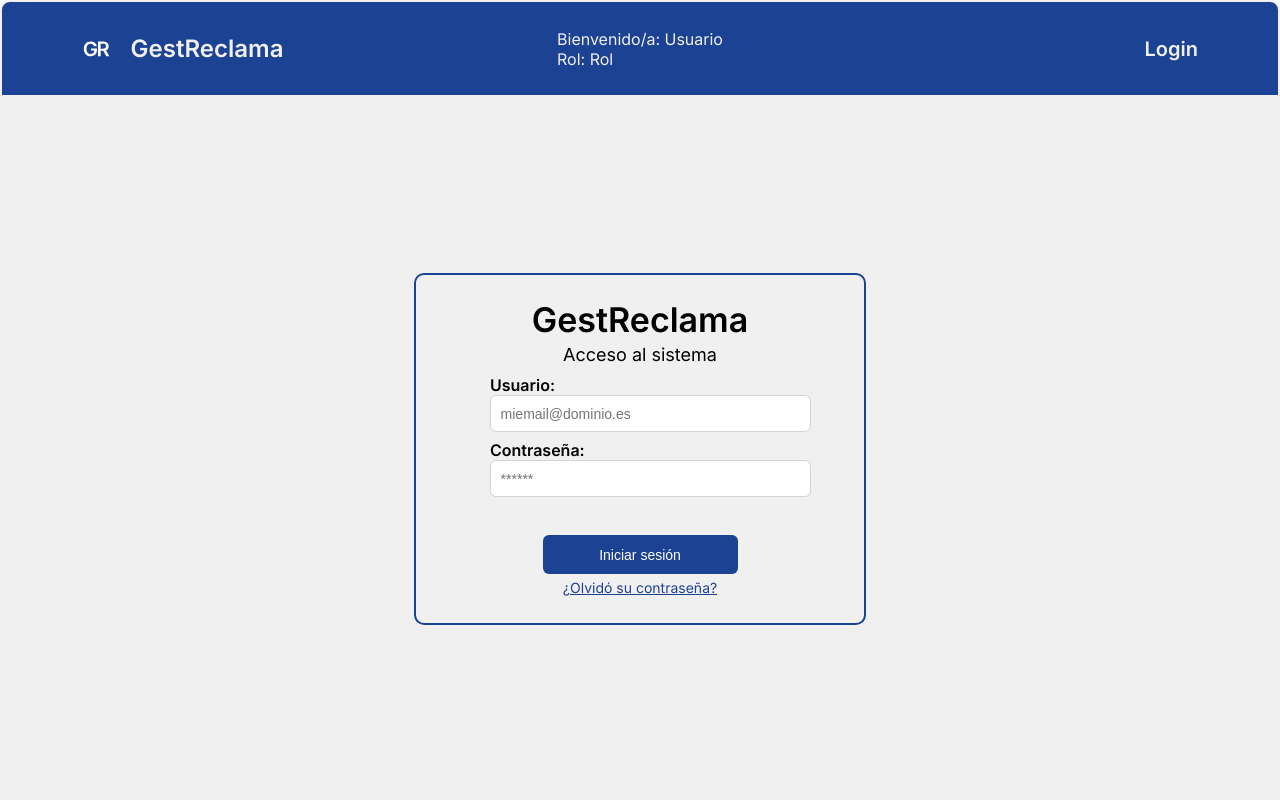
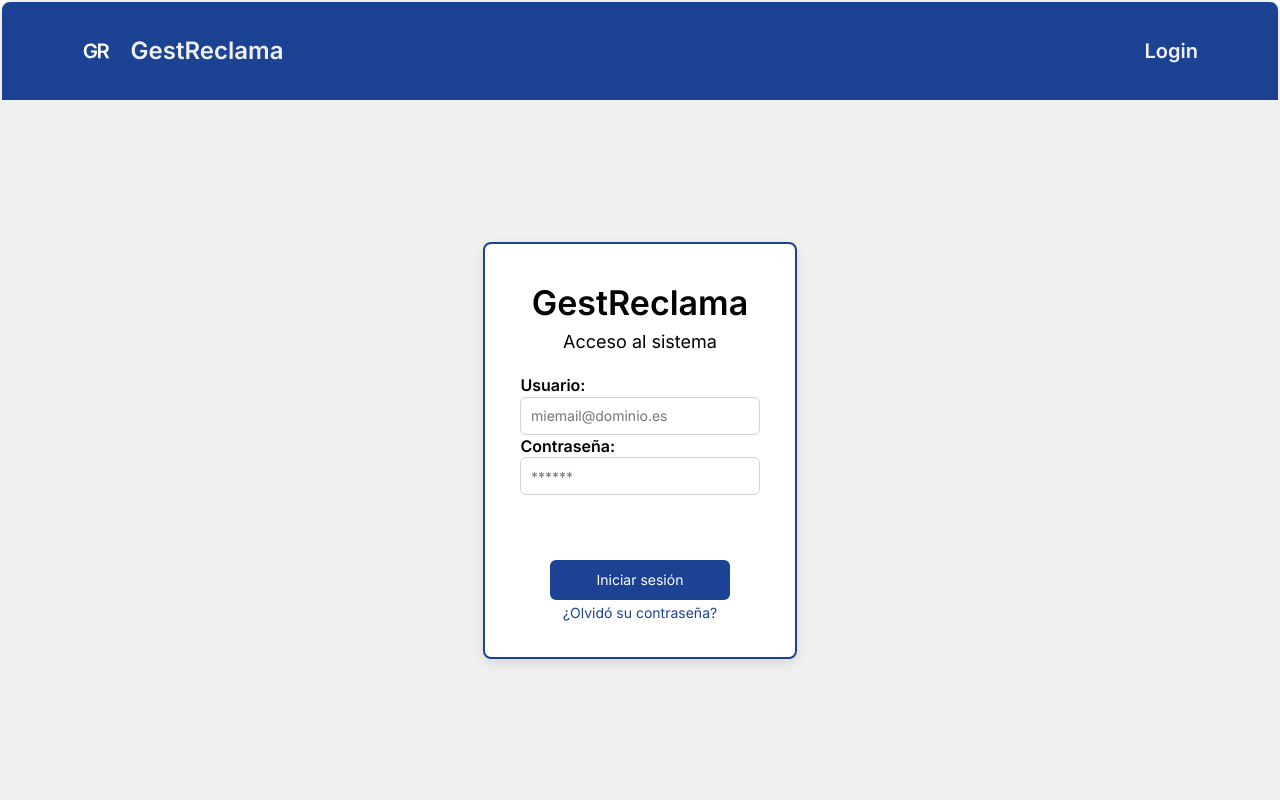
Before and after one commit to mlmhdaw/GestReclama, a PHP site: page /public/login.php in a window 1280 px wide. Run offline with PHP 8.4, Linux system fonts and the light colour scheme.

Commit message:
feat: actualización mejora ui-ux login

```diff
--- a/frontend/layout/header.php
+++ b/frontend/layout/header.php
@@ -1,22 +1,22 @@
 <header class="header">
-  <div class="header-left">
-    <img src="assets/img/logo.svg" alt="GestReclama">
+  <div class="header__left">
+    <img src="<?= $baseUrl ?>/assets/img/logo.svg" alt="GestReclama">
     <span>GestReclama</span>
   </div>
 
-  <?php
-    $nombreUsuario = $_SESSION['nombre'] ?? 'Usuario';
-    $rolUsuario    = $_SESSION['rol']   ?? 'Rol';
-  ?>
+  <?php if (($layoutMode ?? 'auth') === 'app') : ?>
+    <?php
+      $nombreUsuario = $_SESSION['nombre'] ?? '';
+      $rolUsuario    = $_SESSION['rol']   ?? '';
+    ?>
 
-  <div class="header-center">
-    <?php if (isset($nombreUsuario) && isset($rolUsuario)) : ?>
+    <div class="header__center">
       <span>Bienvenido/a: <?= htmlspecialchars($nombreUsuario) ?></span>
       <span>Rol: <?= htmlspecialchars($rolUsuario) ?></span>
-    <?php endif; ?>
-  </div>
+    </div>
+  <?php endif; ?>
 
-  <div class="header-right">
+  <div class="header__right">
     <?= $tituloVista ?>
   </div>
 </header>
--- a/frontend/layout/layout.php
+++ b/frontend/layout/layout.php
@@ -3,14 +3,24 @@
   <head>
     <meta charset="UTF-8">
     <title><?= $tituloVista ?></title>
-    <link rel="stylesheet" href="<?= $baseUrl ?>/assets/css/styles.css">
+
+    <!-- BASE -->
+    <link rel="stylesheet" href="<?= $baseUrl ?>/assets/css/base.css">
+
+    <!-- LAYOUT -->
+    <link rel="stylesheet" href="<?= $baseUrl ?>/assets/css/layout.css">
+
+    <!-- COMPONENTS -->
+    <link rel="stylesheet" href="<?= $baseUrl ?>/assets/css/components.css">
   </head>
 
-  <body>
+  <body class="<?= ($layoutMode ?? 'app') === 'auth' ? 'layout--auth' : '' ?>">
+
     <?php require_once __DIR__ . '/header.php'; ?>
+
     <div class="layout">
-      <?php if (!isset($sinSidebar)) : ?>
-          <?php require_once __DIR__ . '/sidebar.php'?>
+      <?php if (($layoutMode ?? 'app') === 'app') : ?>
+        <?php require_once __DIR__ . '/sidebar.php'; ?>
       <?php endif; ?>
 
       <main class="content">
--- a/frontend/public/login.php
+++ b/frontend/public/login.php
@@ -7,7 +7,7 @@
   require_once __DIR__ . '/../config/app.php';
 
   $tituloVista = "Login";
-  $sinSidebar  = true;
+  $layoutMode  = 'auth';
 
   $error = '';
   $email = '';
@@ -26,14 +26,14 @@
 
       $pdo = Database::getConnection();
 
-      $stmt = $pdo -> prepare
-        ("SELECT id, email, password, rol, nombre
-        FROM usuarios
-        WHERE email = :email
-        LIMIT 1"
+      $stmt = $pdo->prepare(
+        "SELECT id, email, password, rol, nombre
+         FROM usuarios
+         WHERE email = :email
+         LIMIT 1"
       );
-      $stmt -> execute(['email' => $email]);
-      $usuario = $stmt -> fetch();
+      $stmt->execute(['email' => $email]);
+      $usuario = $stmt->fetch();
 
       if (!$usuario || (!password_verify($password, $usuario['password']))) {
         $error =  "Credenciales incorrectas...";
@@ -55,29 +55,26 @@
   ob_start();
 ?>
 
-<div class="login-container">
-  <div class="login-card">
+<div class="layout-center">
+  <div class="card card--base card--login">
 
-    <h2 class="login-title">GestReclama</h2>
-    <p class="login-subtitle">Acceso al sistema</p>
+    <h2 class="title">GestReclama</h2>
+    <p class="subtitle">Acceso al sistema</p>
 
-    <?php if (!empty($error)): ?>
-      <p class="error"><?= htmlspecialchars($error) ?></p>
-    <?php endif; ?>
+    <form method="POST" action="/login.php" class="form form--login">
 
-    <form id="form-login" method="POST" action="/login.php" class="form-login">
-
-      <div class="form-group">
-        <label for="email">Usuario: </label>
+      <div class="form__group form__group--center">
+        <label for="email">Usuario:</label>
         <input
           type="email"
           id="email"
           name="email"
           value="<?= htmlspecialchars($email) ?>"
-          placeholder="miemail@dominio.es" required
+          placeholder="miemail@dominio.es"
+          required
         >
 
-        <label for="password">Contraseña: </label>
+        <label for="password">Contraseña:</label>
         <input
           type="password"
           id="password"
@@ -85,10 +82,20 @@
           placeholder="******"
           required
         >
+      </div>
 
-        <button type="submit" id="btn_entrar" class="btn">Iniciar sesión</button>
-        <a href="" class="pass-recovery">¿Olvidó su contraseña?</a>
+      <div class="form__error">
+        <?php if (!empty($error)): ?>
+          <p class="error"><?= htmlspecialchars($error) ?></p>
+        <?php endif; ?>
       </div>
+
+      <div class="form__actions">
+        <button type="submit" class="btn">Iniciar sesión</button>
+      </div>
+
+      <a href="" class="link">¿Olvidó su contraseña?</a>
+
     </form>
   </div>
 </div>
```
Also changed, not shown: frontend/layout/sidebar.php (+15 -8 lines), frontend/public/crear_reclamacion.php (+29 -21 lines), frontend/public/index.php (+4 -4 lines), frontend/public/assets/css/base.css (added), frontend/public/assets/css/components.css (added), frontend/public/assets/css/layout.css (added), frontend/public/assets/css/main.css (added), frontend/public/assets/css/pages.css (added), frontend/public/assets/css/styles.css (deleted).
